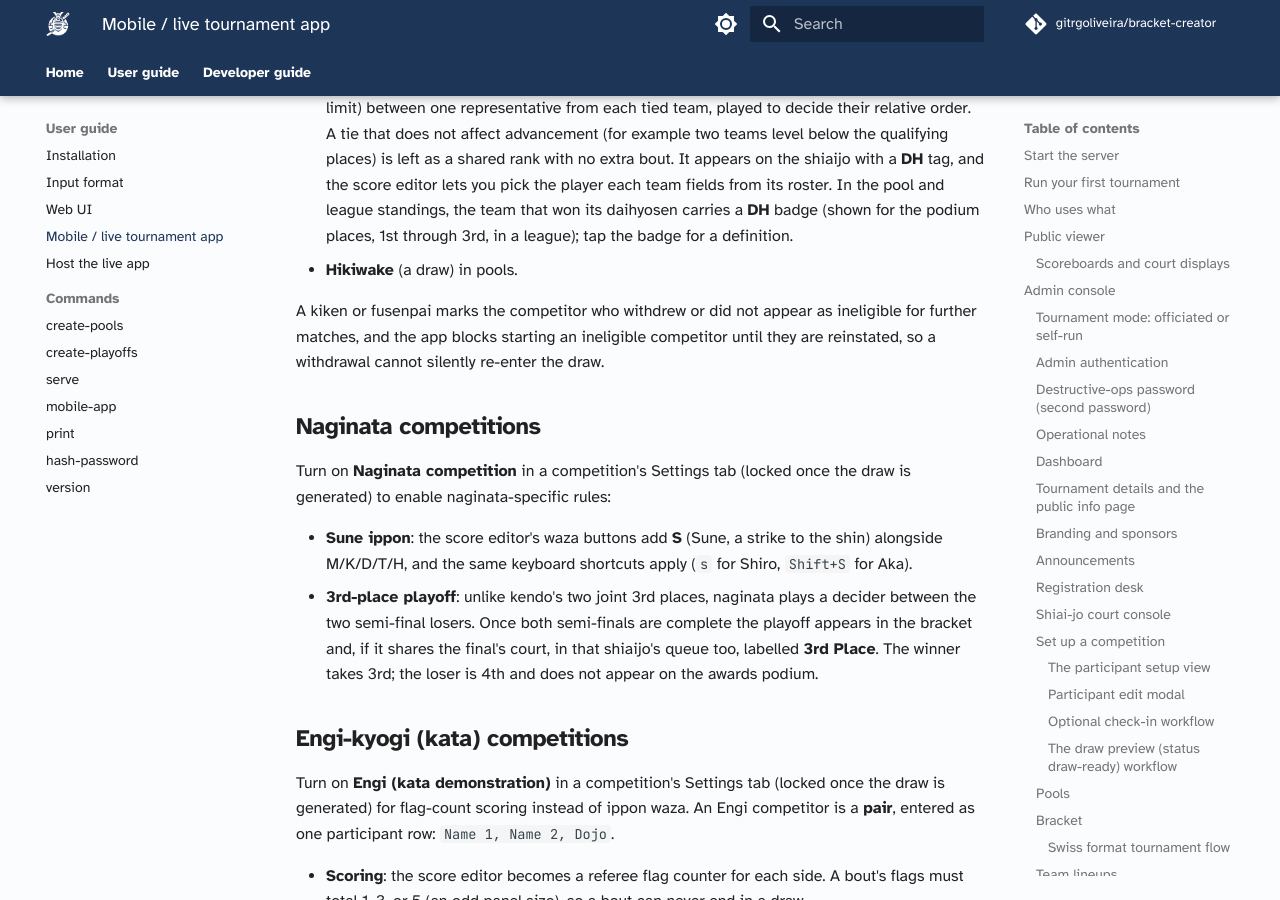
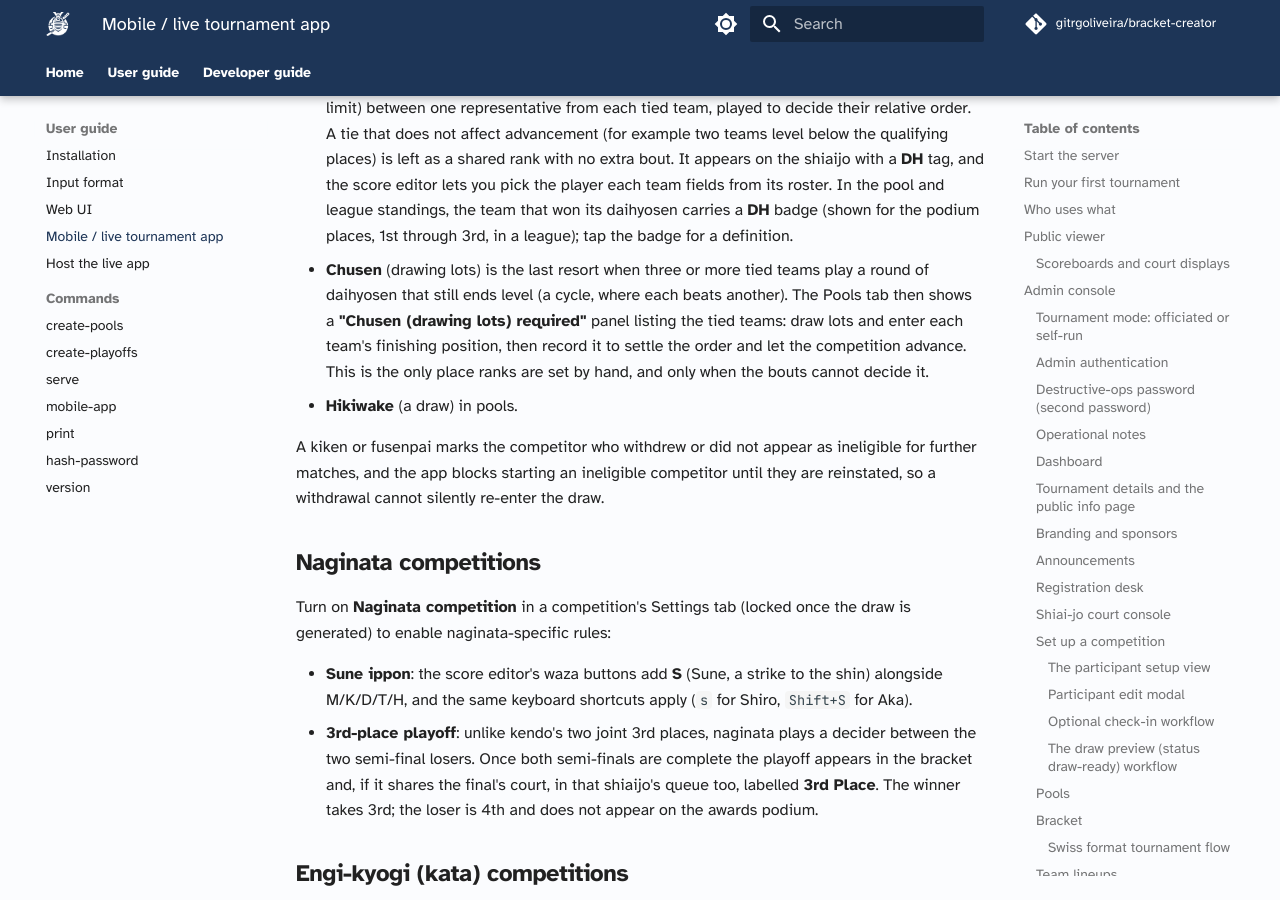
Before and after one commit to gitrgoliveira/bracket-creator, an MkDocs documentation site: the page built from docs/user-guide/mobile-app.md, in a window 1280 px wide and 900 px high, scrolled down 19671 px. Built offline with MkDocs 1.6.1 and Material for MkDocs 9.7.7, drawn with Linux system fonts in a browser that asks for light colours; comment, search, counter and statistics services are not loaded.

Commit message:
docs(mp-dunx): document chusen (drawing lots) resolver on the Pools tab
Co-Authored-By: Claude Opus 4.8 <noreply@anthropic.com>

```diff
--- a/docs/user-guide/mobile-app.md
+++ b/docs/user-guide/mobile-app.md
@@ -303,6 +303,7 @@ Not every bout is decided on points. The score editor records the kendo outcomes
 - **Kiken** (withdrawal): **voluntary** (FIK Art. 31) is permanent, the competitor takes no further matches; **injury** (FIK Art. 30) can be **reinstated** later by the operator if the competitor recovers.
 - **Fusenpai** (a no-show default loss) and **fusensho** (a per-bout default win in team matches).
 - **Daihyosen** (a representative bout) to settle a tie: in the knockout when a team encounter is level, or in a team pool or league when two teams finish equal on every ranking criterion and the tie decides who advances (or their seed). It is a single-point ippon-shobu bout (no time limit) between one representative from each tied team, played to decide their relative order. A tie that does not affect advancement (for example two teams level below the qualifying places) is left as a shared rank with no extra bout. It appears on the shiaijo with a **DH** tag, and the score editor lets you pick the player each team fields from its roster. In the pool and league standings, the team that won its daihyosen carries a **DH** badge (shown for the podium places, 1st through 3rd, in a league); tap the badge for a definition.
+- **Chusen** (drawing lots) is the last resort when three or more tied teams play a round of daihyosen that still ends level (a cycle, where each beats another). The Pools tab then shows a **"Chusen (drawing lots) required"** panel listing the tied teams: draw lots and enter each team's finishing position, then record it to settle the order and let the competition advance. This is the only place ranks are set by hand, and only when the bouts cannot decide it.
 - **Hikiwake** (a draw) in pools.
 
 A kiken or fusenpai marks the competitor who withdrew or did not appear as ineligible for further matches, and the app blocks starting an ineligible competitor until they are reinstated, so a withdrawal cannot silently re-enter the draw.
```
